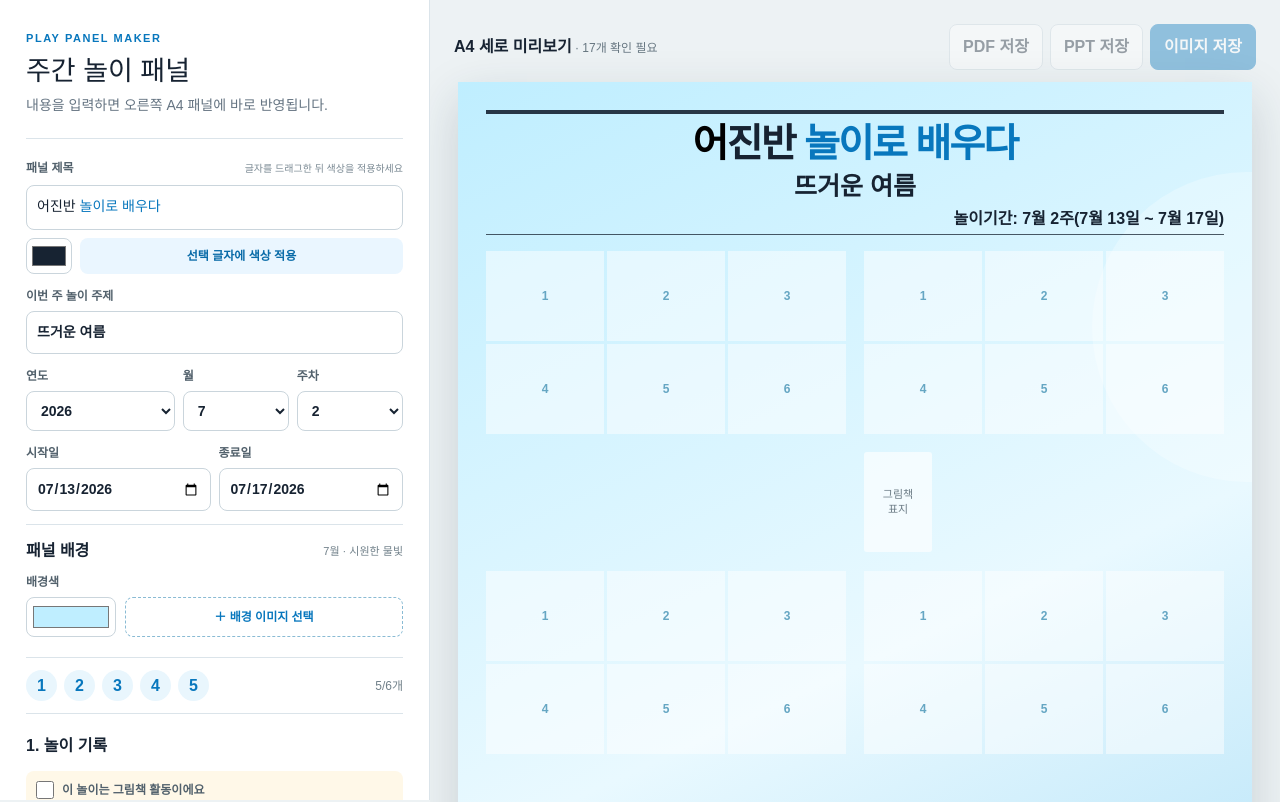
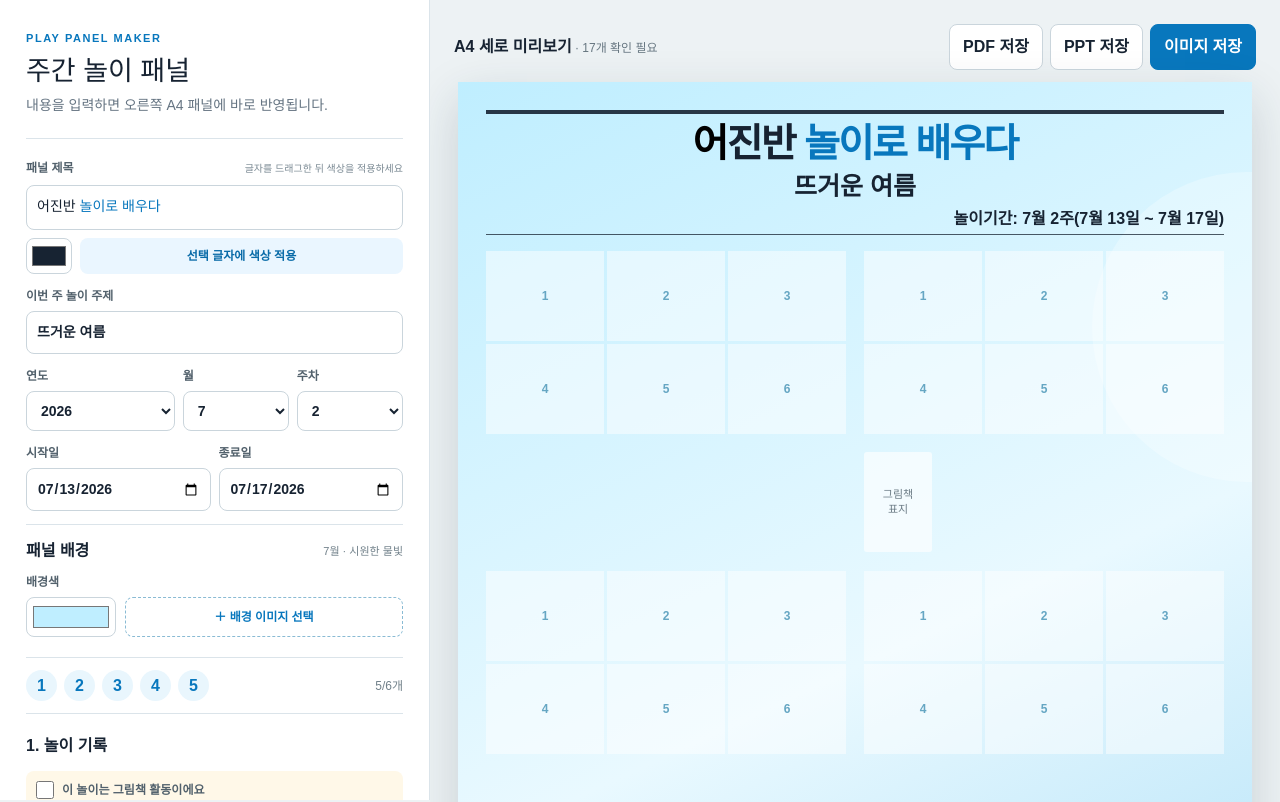
Before and after one commit to rkdusl0727-beep/playpanal-maker, a Next.js app: page / in a window 1280 px wide. Shown: the top 802 px of the page. Built offline with nearby package versions, Linux system fonts and the light colour scheme; a web font is replaced by a local one.

Commit message:
Enable all export buttons

```diff
--- a/app/page.tsx
+++ b/app/page.tsx
@@ -595,7 +595,7 @@ export default function Home() {
     </aside>
 
     <section className="preview-area">
-      <div className="toolbar no-print"><div><strong>A4 세로 미리보기</strong><span>{missing.length?` · ${missing.length}개 확인 필요`:" · 출력 준비 완료"}</span></div><div><button disabled={!!missing.length} onClick={()=>window.print()}>PDF 저장</button><button disabled={!!missing.length} onClick={exportPpt}>PPT 저장</button><button className="primary" disabled={!!missing.length} onClick={exportPng}>이미지 저장</button></div></div>
+      <div className="toolbar no-print"><div><strong>A4 세로 미리보기</strong><span>{missing.length?` · ${missing.length}개 확인 필요`:" · 출력 준비 완료"}</span></div><div><button onClick={()=>window.print()}>PDF 저장</button><button onClick={exportPpt}>PPT 저장</button><button className="primary" onClick={exportPng}>이미지 저장</button></div></div>
       <article className="panel" ref={panelRef} style={{background:backgroundImage?`url(${backgroundImage})`:backgroundCss,backgroundSize:"cover",backgroundPosition:`${backgroundX}% ${backgroundY}%`}}>
         <header className="panel-header"><div><h2 dangerouslySetInnerHTML={{__html:titleHtml}}/><h3>{theme}</h3></div><p>놀이기간: {month}월 {week}주({pretty(start)} ~ {pretty(end)})</p></header>
         <div className="panel-grid">{plays.map((p,i)=><section className={`play-card card-${i} ${p.isBookPlay?"has-book-card":""}`} key={p.id}>
```
